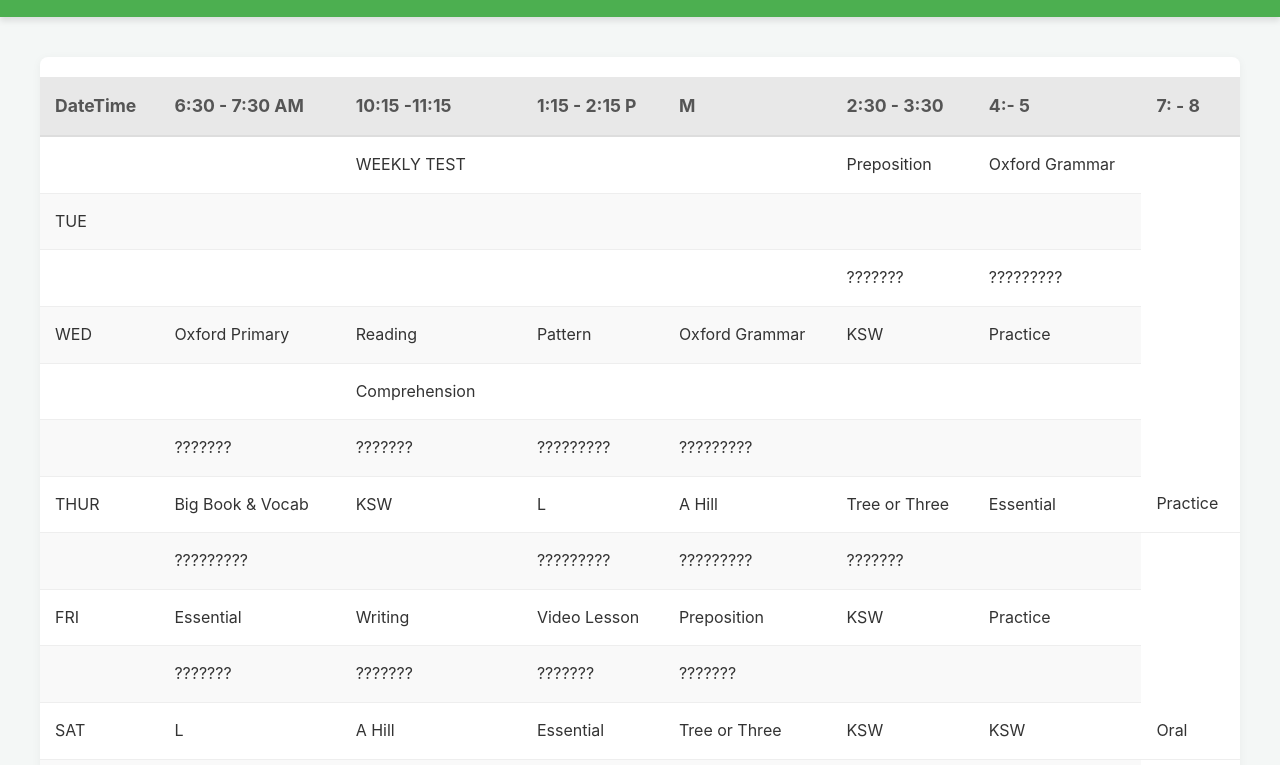
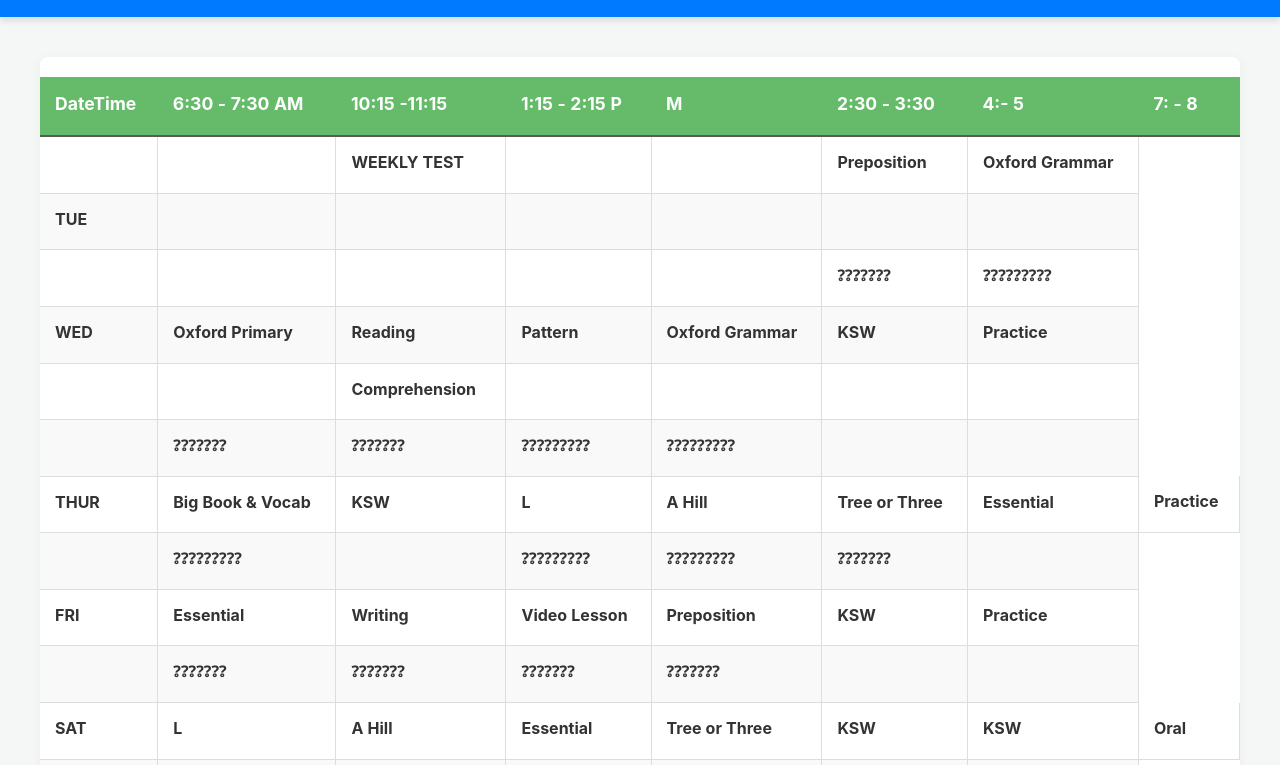
Before and after one commit to kosoe789/timetable, a plain HTML site: page index.html in a window 1280 px wide. Shown: the part 136-901 px from the top of the page. Drawn offline with Linux system fonts and the light colour scheme.

Commit message:
Update style.css
ddd

```diff
--- a/style.css
+++ b/style.css
@@ -1,14 +1,21 @@
+/* Google Fonts ကနေ Noto Sans Myanmar font ကို ထည့်သွင်းဖို့အတွက် import လုပ်ခြင်း */
+@import url('https://fonts.googleapis.com/css2?family=Noto+Sans+Myanmar:wght@400;700&display=swap');
+
+/* Webpage တစ်ခုလုံးအတွက် အခြေခံ style များ */
 body {
-    font-family: -apple-system, BlinkMacSystemFont, "Segoe UI", Roboto, "Helvetica Neue", Arial, sans-serif;
-    background-color: #f4f7f6;
-    color: #333;
+    /* မြန်မာစာလုံး ပေါ်အောင် font-family ကို သတ်မှတ်ခြင်း */
+    font-family: 'Noto Sans Myanmar', -apple-system, BlinkMacSystemFont, "Segoe UI", Roboto, "Helvetica Neue", Arial, sans-serif;
+    font-weight: bold; /* စာသားအားလုံးကို bold လုပ်ရန် */
+    background-color: #f4f7f6; /* နောက်ခံအရောင် */
+    color: #333; /* စာလုံးအရောင် */
     margin: 0;
     padding: 0;
-    line-height: 1.6;
+    line-height: 1.6; /* စာကြောင်းအကွာအဝေး */
 }
 
+/* Header (ခေါင်းစီး) အတွက် style များ */
 header {
-    background-color: #4CAF50;
+    background-color: #007bff; /* ခေါင်းစဉ် background အရောင် (အပြာရောင်) */
     color: white;
     padding: 20px;
     text-align: center;
@@ -24,6 +31,7 @@ nav {
     margin-top: 10px;
 }
 
+/* Level ရွေးတဲ့ drop-down box အတွက် style များ */
 #level-selector {
     padding: 10px 15px;
     font-size: 16px;
@@ -34,44 +42,52 @@ nav {
     box-shadow: inset 0 1px 3px rgba(0, 0, 0, 0.1);
 }
 
+/* Main Content (အဓိက အကြောင်းအရာနေရာ) အတွက် style များ */
 main {
     padding: 20px;
     max-width: 1200px;
     margin: 20px auto;
 }
 
+/* Timetable ဇယားကို ထည့်သွင်းမယ့် container အတွက် style များ */
 #timetable-container {
-    overflow-x: auto;
+    overflow-x: auto; /* ဖုန်းကြည့်ရင် ဘေးဘက်ရွှေ့လို့ရအောင်လုပ်ခြင်း */
     background-color: white;
     border-radius: 8px;
     box-shadow: 0 2px 10px rgba(0, 0, 0, 0.05);
 }
 
+/* ဇယား (Table) အတွက် style များ */
 table {
     width: 100%;
-    border-collapse: collapse;
+    border-collapse: collapse; /* ဇယားမျဉ်းတွေကို ပူးကပ်အောင်လုပ်ခြင်း */
     margin: 20px 0;
 }
 
+/* ဇယား ခေါင်းစဉ် (table header) အတွက် style များ */
 thead th {
-    background-color: #e8e8e8;
-    color: #555;
+    background-color: #66bb6a; /* ခေါင်းစဉ် background အရောင် (အစိမ်းရောင်) */
+    color: white; /* ခေါင်းစဉ်စာလုံး အရောင် */
     padding: 15px;
     text-align: left;
-    border-bottom: 2px solid #ddd;
+    border-bottom: 2px solid #5a5a5a;
     font-size: 1.1em;
 }
 
+/* ဇယား အချက်အလက် (table data) အတွက် style များ */
 tbody td {
     padding: 15px;
-    border-bottom: 1px solid #eee;
+    border-bottom: 1px solid #ddd; /* အောက်မျဉ်းအရောင် */
+    border-right: 1px solid #ddd; /* ညာဘက်မျဉ်းအရောင် */
     vertical-align: top;
 }
 
+/* ဇယားရဲ့ စုံဂဏန်း နေရာတွေကို နောက်ခံအရောင်ပြောင်းလဲခြင်း */
 tbody tr:nth-child(even) {
     background-color: #f9f9f9;
 }
 
+/* Footer (အောက်ခြေ) အတွက် style များ */
 footer {
     text-align: center;
     padding: 20px;
```
